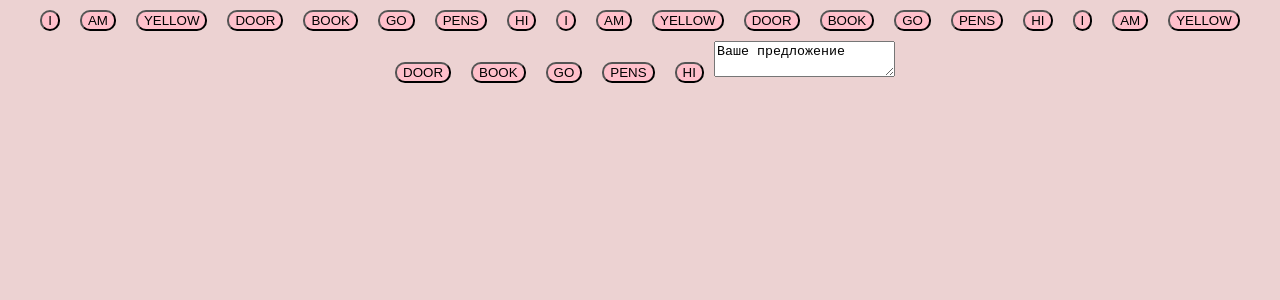
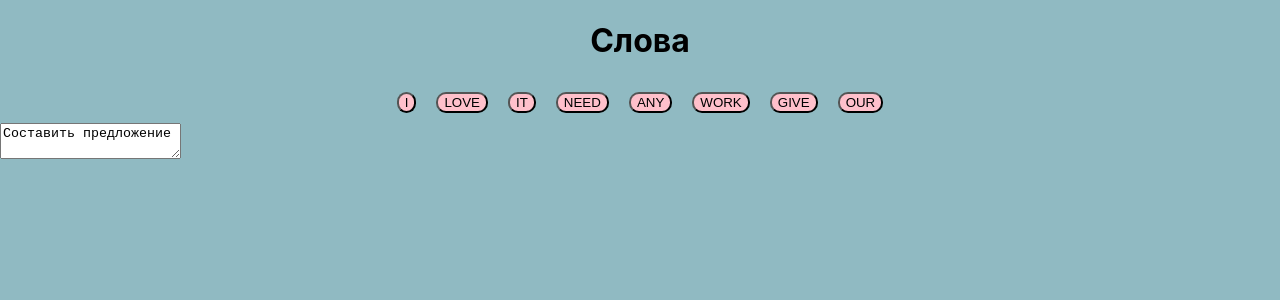
Before and after one commit to galya-cmd/-cards, a React (Create React App) app in the folder dictionary/: page / in a window 1280 px wide. Shown: the top 300 px of the page. Built offline with nearby package versions, Linux system fonts and the light colour scheme.

Commit message:
составлен фон сайта

```diff
--- a/dictionary/src/App.js
+++ b/dictionary/src/App.js
@@ -4,35 +4,28 @@ import './App.css';
 import Dictionary from './components/dictionary';
 import Test from './components/test';
 
+
+
+
 function App() {
   return (
+    <>
+    <h1>Слова</h1>
     <div className="App">
-      <Dictionary name="I"/>
-      <Dictionary name="am"/>
-      <Dictionary name="yellow"/>
-      <Dictionary name="door"/>
-      <Dictionary name="book"/>
-      <Dictionary name="go"/>
-      <Dictionary name="pens"/>
-      <Dictionary name="hi"/>
-      <Dictionary name="I"/>
-      <Dictionary name="am"/>
-      <Dictionary name="yellow"/>
-      <Dictionary name="door"/>
-      <Dictionary name="book"/>
-      <Dictionary name="go"/>
-      <Dictionary name="pens"/>
-      <Dictionary name="hi"/>
-      <Dictionary name="I"/>
-      <Dictionary name="am"/>
-      <Dictionary name="yellow"/>
-      <Dictionary name="door"/>
-      <Dictionary name="book"/>
-      <Dictionary name="go"/>
-      <Dictionary name="pens"/>
-      <Dictionary name="hi"/>
+      <Dictionary name="I" />
+      <Dictionary name="love" />
+      <Dictionary name="IT" />
+      <Dictionary name="need" />
+      <Dictionary name="any" />
+      <Dictionary name="work" />
+      <Dictionary name="give" />
+      <Dictionary name="our" />
+
+
+
       <Test />
     </div>
+    </>
   );
 }
 
--- a/dictionary/src/components/dictionary.css
+++ b/dictionary/src/components/dictionary.css
@@ -1,5 +1,6 @@
 body {
-    background-color: rgb(236, 210, 210);
+    background-color: rgb(144, 186, 194);
+
 }
 .button {
     margin: 10px;
@@ -9,7 +10,12 @@ body {
     border-radius: 10px;
 
 }
-.test {
+.main {
+    position: relative;
+}
+.block {
     position: absolute;
-
 }
+h1 {
+    text-align: center;
+}
--- a/dictionary/src/components/dictionary.jsx
+++ b/dictionary/src/components/dictionary.jsx
@@ -3,8 +3,10 @@ import './dictionary.css';
 
 function Dictionary(props) {
     return(
+
         <>
-        <button className="button">{props.name}</button>
+    <input type="button" value={props.name} className="button"/>
+
 
         </>
     )
--- a/dictionary/src/components/test.jsx
+++ b/dictionary/src/components/test.jsx
@@ -4,7 +4,11 @@ import './dictionary.css';
 function Test(props) {
     return(
         <>
-        <textarea className='text'>Ваше предложение</textarea>
+        <div className='main'>
+            <div className='block'>
+        <textarea className='text'>Составить предложение</textarea>
+        </div>
+        </div>
 
         </>
     )
```
